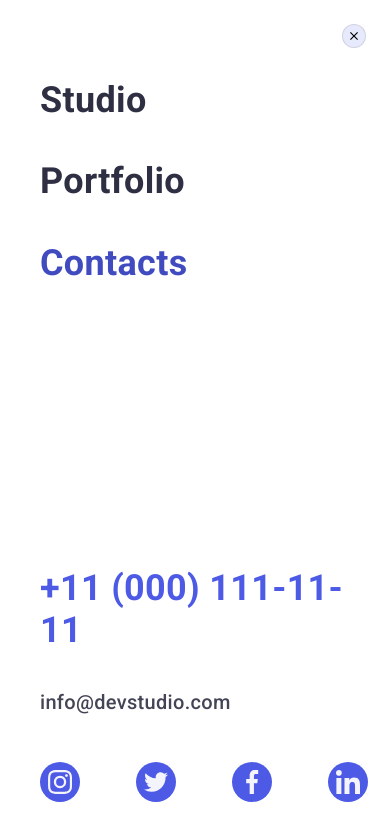
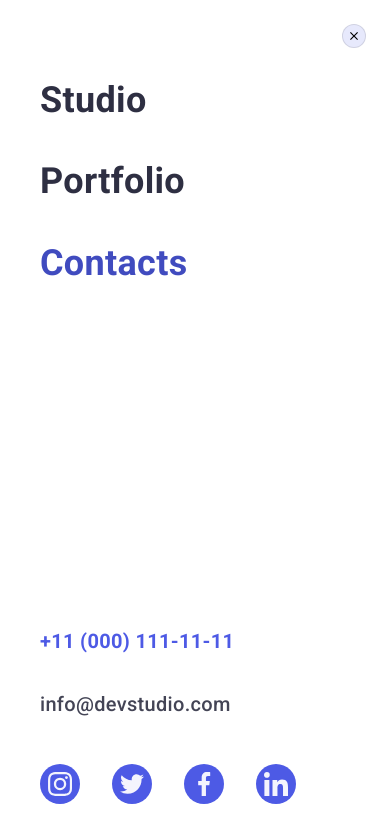
Before and after one commit to Adaptist/goit-markup-hw-07, a plain HTML site: page index.html in a window 390 px wide. Both pictures are taken after a click on the button 358 px from the left and 37 px from the top of the page. Shown: the top 839 px of the page. Drawn offline with nearby package versions, Linux system fonts and the light colour scheme.

Commit message:
Update style.css

```diff
--- a/css/style.css
+++ b/css/style.css
@@ -157,7 +157,7 @@ section {
     font-size: 16px;
     line-height: calc(24/16);
     color: var(--color-navy-blue);
-    padding-bottom: 28px;
+    padding: 28px 0;
     transition: color var(--animation);
 }
 
@@ -200,6 +200,7 @@ section {
 }
 
 .address-link {
+    padding: 28px 0;
     margin-left: auto;
     font-style: normal;
     font-weight: 400;
@@ -1151,6 +1152,9 @@ textarea {
     visibility var(--animation),
     transform var(--animation);
     overflow-y: scroll;
+    display: flex;
+    flex-direction: column;
+    justify-content: space-between;
 }
 
 .mobile-menu.is-open {
@@ -1212,8 +1216,8 @@ textarea {
     margin-bottom: 48px;
 }
 .mobile-menu__adress-flex {
-    margin-top: 284px;
 }
+
 .mobile-menu__item-flex,
 .mobile-menu__adress-flex {
     display: flex;
@@ -1224,8 +1228,8 @@ textarea {
 
 .mobile-menu__contact-phone {
     font-weight: 600;
-    font-size: 36px;
-    line-height: calc(40 \ 36);
+    font-size: 20px;
+    line-height: calc(24 \ 20);
     text-transform: capitalize;
     color: var(--color-iris);
     margin-bottom: 40px;
@@ -1245,7 +1249,7 @@ textarea {
 .mob-menu__socials {
     display: flex;
     justify-content: start;
-    gap: 56px;
+    gap: 32px;
 }
 
 .mob-menu__social-link {
```
